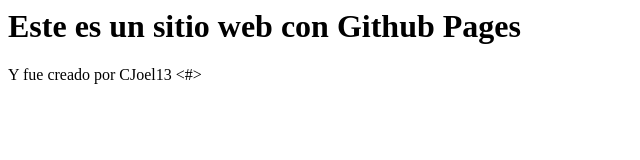
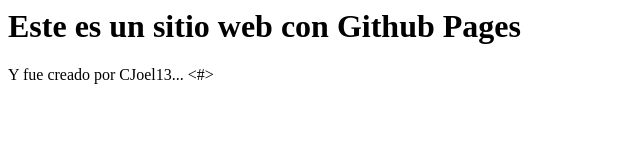
Before and after one commit to CJoel13/CJoel13, a plain HTML site: page index.html in a window 1280 px wide. Shown: the full height of the page, 0-640 px from the left. Drawn offline with Linux system fonts and the light colour scheme.

Commit message:
Update index.html

```diff
--- a/index.html
+++ b/index.html
@@ -1,2 +1,2 @@
 <h1>Este es un sitio web con Github Pages</h1>
-<p>Y fue creado por CJoel13 <#></p>
+<p>Y fue creado por CJoel13... <#></p>
```
